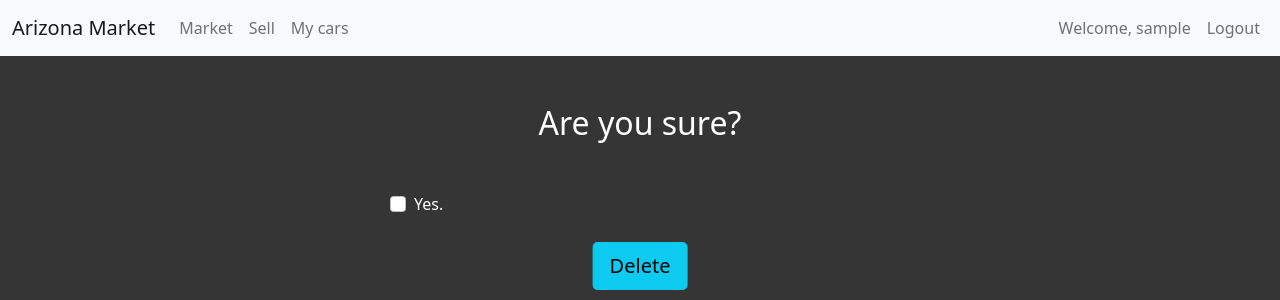
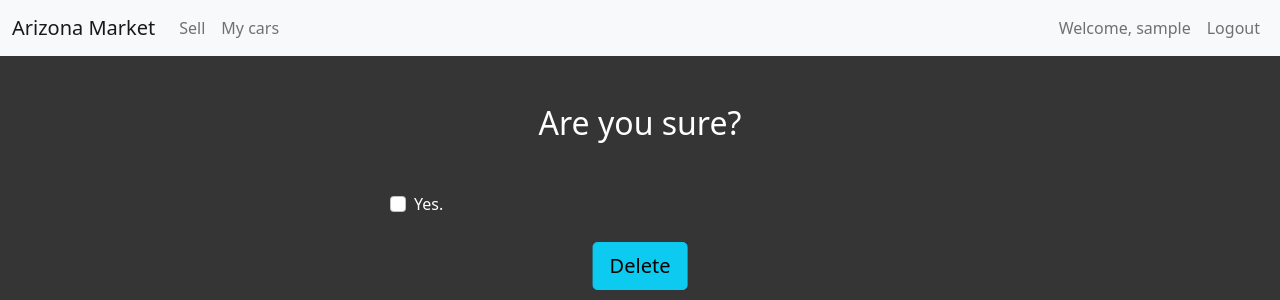
Before and after one commit to Dmytrenko-Roman/arizona-market, a Django app: page /1/delete in a window 1280 px wide. Shown: the top 300 px of the page. Run offline with Django 4.2, Linux system fonts and the light colour scheme; a user stored in the database is signed in; tables that the repository leaves empty hold one stand-in row (values such as "Sample post"); parts of the project's set-up code (start-up, migrations or seed data) failed here and were passed over.

Commit message:
❄️ Some changes in templates ❄️

```diff
--- a/website/arizonamarket/templates/market/base.html
+++ b/website/arizonamarket/templates/market/base.html
@@ -22,11 +22,6 @@
                 </button>
                 <div class="collapse navbar-collapse" id="navbarScroll">
                     <ul class="navbar-nav me-auto mb-2 mb-lg-0">
-                        <li>
-                            <a class="nav-link {% if '/market' in request.path %}active{% endif %}" href="{% url 'market' %}">
-                                Market
-                            </a>
-                        </li>
                         {% if user.is_authenticated %}
                         <li>
                             <a class="nav-link {% if '/sell' in request.path %}active{% endif %}" href="{% url 'sell' %}">
--- a/website/arizonamarket/urls.py
+++ b/website/arizonamarket/urls.py
@@ -3,7 +3,7 @@ from django.urls import path
 from . import views
 
 urlpatterns = [
-    path("market", views.MarketPage.as_view(), name="market"),
+    path("", views.MarketPage.as_view(), name="market"),
     path("sell", views.SellPage.as_view(), name="sell"),
     path("<pk>/update", views.CarUpdate.as_view(), name="update"),
     path("<pk>/delete", views.CarDelete.as_view(), name="delete"),
--- a/website/arizonamarket/views.py
+++ b/website/arizonamarket/views.py
@@ -12,7 +12,6 @@ class MarketPage(ListView):
     model = Car
     template_name = "market/market.html"
     context_object_name = "cars"
-
 
 class SellPage(CreateView):
     template_name = "market/sell.html"
```
